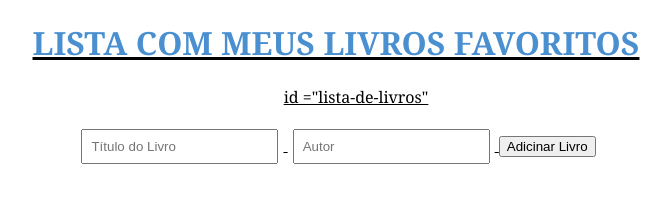
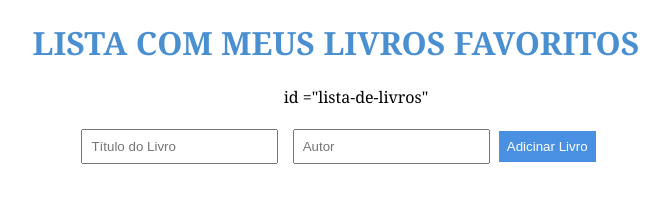
Before and after one commit to ViniciusMO1/Desafio3, a plain HTML site: page desafio3/index.html in a window 1280 px wide. Shown: the whole page, without its empty margins (304-975 px from the left). Drawn offline with Linux system fonts and the light colour scheme.

Commit message:
adcionando cores e melhorando o design

```diff
--- a/desafio3/style.css
+++ b/desafio3/style.css
@@ -1,7 +1,7 @@
 body {
   font-family: Cambria, Cochin, Georgia, Times, 'Times New Roman', serif;
   text-align: center ;
-  text-decoration: underline;
+  text-decoration: center;
 }
 h1{
 color:#4A90D1;
@@ -10,3 +10,10 @@ input{
   margin: 5px;
   padding: 8px;
 }
+button {
+  background-color: #4A90E2;
+  color: white;
+  padding: 8px;
+  border: none;
+  cursor: pointer;
+}
```
